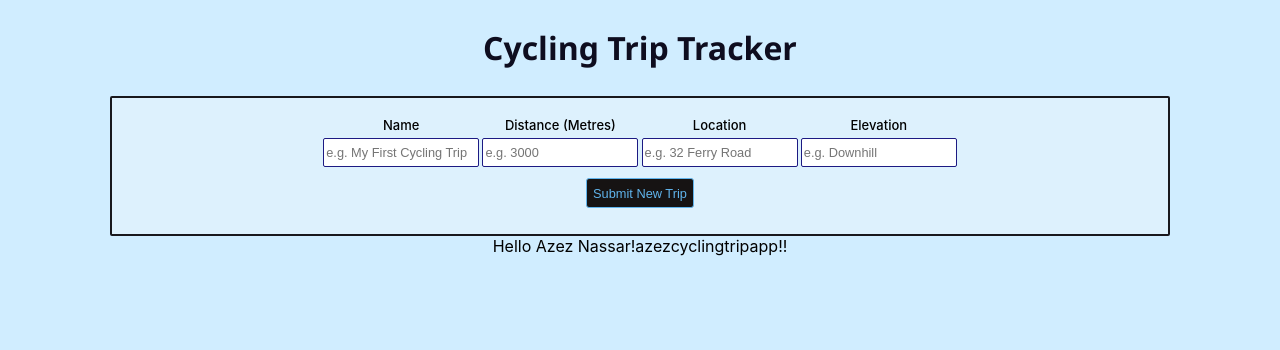
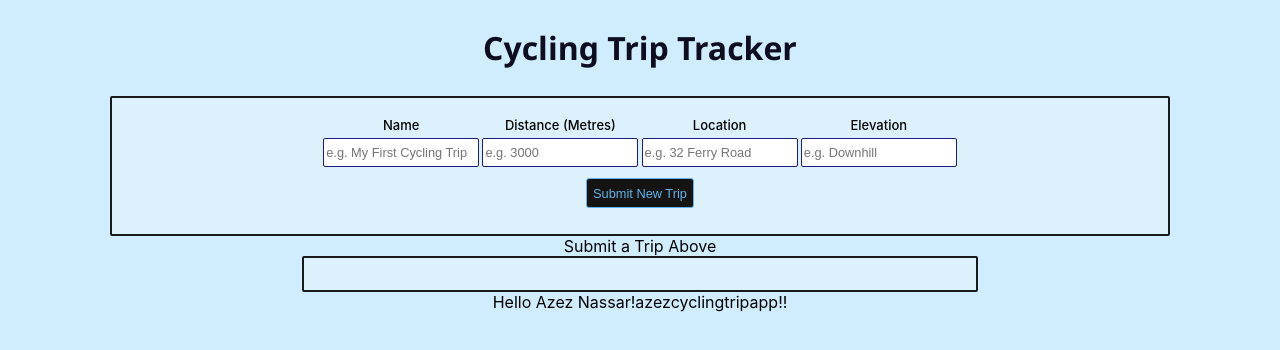
Before and after one commit to azeznassar/Cycling-Trips, a React (Vite) app: page / in a window 1280 px wide. Shown: the top 350 px of the page. Built offline with nearby package versions, Linux system fonts and the light colour scheme.

Commit message:
Display trips when submitted

```diff
--- a/src/App.js
+++ b/src/App.js
@@ -2,7 +2,7 @@ import React from 'react';
 import {CyclingTripTracker,localStorageKey} from './main'
 import Header from './components/Header/Header';
 import SubmitForm from './components/SubmitForm/SubmitForm';
-
+import SubmittedTrip from './components/SubmittedTrips/SubmittedTrip';
 
 export default class App extends React.Component {
 
@@ -21,7 +21,7 @@ export default class App extends React.Component {
 
             <Header />
             <SubmitForm app={this.state.trackerInstance}/>
-
+            <SubmittedTrip app={this.state.trackerInstance}/>
 
             Hello {this.props.name}!
 
--- a/src/components/SubmitForm/SubmitForm.js
+++ b/src/components/SubmitForm/SubmitForm.js
@@ -1,10 +1,12 @@
 import React from 'react';
 import './SubmitForm.css';
-import { CyclingTripTracker } from '../../main'
+import SubmittedTrip from '../SubmittedTrips/SubmittedTrip';
+
+//import { CyclingTripTracker } from '../../main'
 
 //let theCyclingTripTracker = new CyclingTripTracker()
 
-class InputForm extends React.Component {
+class SubmitForm extends React.Component {
     constructor(props) {
         super(props);
         this.state = {
@@ -56,14 +58,23 @@ class InputForm extends React.Component {
             distanceInput: '',
             locationInput: '',
             elevationInput: '',
-            newTrip: trips
+            newTrip: trips,
+            submitted: true
         });
     }
 
 
     render() {
+        let trips;
+        if (this.state.submitted) {
+
+            trips = <SubmittedTrip app={this.props.app}/>
+        } else {
+            trips = "Submit a Trip Above"
+        }
 
         return (
+            <div>
             <div className="submitSection">
 
                 <form className="inputForm">
@@ -95,6 +106,8 @@ class InputForm extends React.Component {
                 {this.state.locationInput}
                 {this.state.elevationInput}
             </div>
+                {trips}
+            </div>
         );
 
     }
@@ -102,4 +115,4 @@ class InputForm extends React.Component {
 
 
 
-export default InputForm;
+export default SubmitForm;
--- /dev/null
+++ b/src/components/SubmittedTrips/SubmittedTrip.css
@@ -0,0 +1,19 @@
+.trips {
+    border: 2px solid #18181d;
+    border-radius: 2px;
+    padding: 1rem;
+    width: 50%;
+    margin: 0 auto;
+    background-color: rgb(221, 241, 253);
+}
+
+.trip {
+    border: 2px solid #18181d;
+    background-color: rgb(208, 236, 255);
+    margin: 1rem;
+    font-size: 1.1rem;
+}
+
+.trip p {
+    margin: .4rem;
+}
--- /dev/null
+++ b/src/components/SubmittedTrips/SubmittedTrip.js
@@ -0,0 +1,64 @@
+import React from 'react';
+import './SubmittedTrip.css';
+
+class SubmittedTrip extends React.Component {
+    constructor(props) {
+        super(props);
+        this.state = {
+            trips: this.props.app.allMyTrips
+        };
+
+    }
+
+
+    render() {
+        //TODO: change html elements, css for the trips
+        //let aTripExists = this.props.app.allMyTrips[0]
+
+        return (
+
+             <div className="trips">
+            {/* //    {this.props.app.allMyTrips.map((trip) =>
+                    <h1 key={trip.id}>{trip.name}</h1>
+               )} */}
+
+                    {/* {aTripExists &&
+                        <div className="trip">
+                            <h2>Name: {this.props.app.allMyTrips[0].name}</h2>
+                            <h2>Distance (Metres): {this.props.app.allMyTrips[0].distance}</h2>
+                            <h2>Distance (KMs): {this.props.app.allMyTrips[0].distanceKilometers}</h2>
+                            <h2>Distance (Miles): {this.props.app.allMyTrips[0].distanceMiles}</h2>
+                            <h2>Location {this.props.app.allMyTrips[0].location}</h2>
+                            <h2>Elevation: {this.props.app.allMyTrips[0].elevation}</h2>
+                            <h2>
+                                {this.props.app.allMyTrips[0].completed
+                                        ? "Status: Completed"
+                                        : "Status: Active"
+                                }
+                            </h2>
+                        </div>
+                    } */}
+
+                    {this.props.app.allMyTrips.map((trip) =>
+                        <div className="trip" key={trip.id}>
+                            <p> <b>Name:</b> {trip.name}</p>
+                            <p><b>Distance (Metres):</b> {trip.distance}</p>
+                            <p><b>Distance (KMs):</b> {trip.distanceKilometers}</p>
+                            <p><b>Distance (Miles):</b> {trip.distanceMiles}</p>
+                            <p><b>Location</b> {trip.location}</p>
+                            <p><b>Elevation:</b> {trip.elevation}</p>
+                                {trip.completed
+                                        ? <p><b>Status: </b>Completed</p>
+                                        : <p><b>Status: </b>Active</p>
+                                }
+                        </div>
+                    )}
+            </div>
+        );
+
+    }
+}
+
+
+
+export default SubmittedTrip;
```
